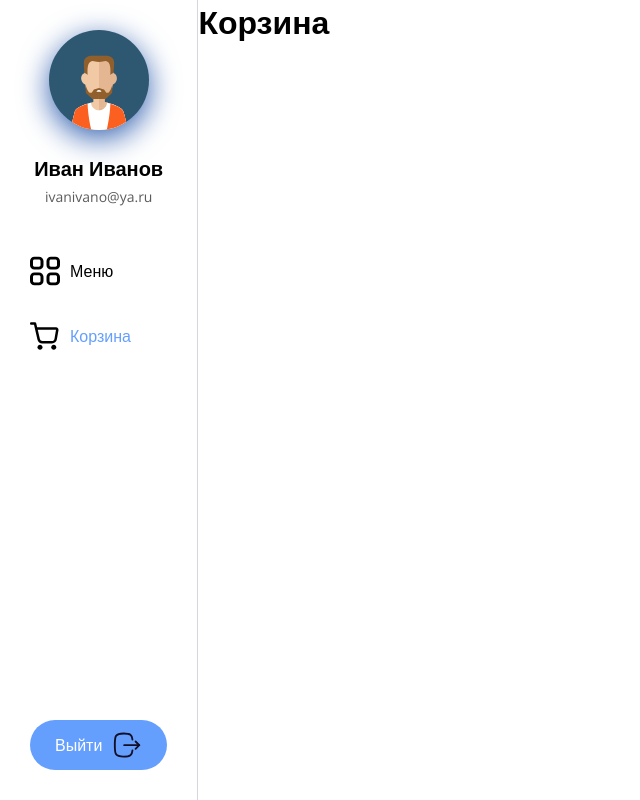
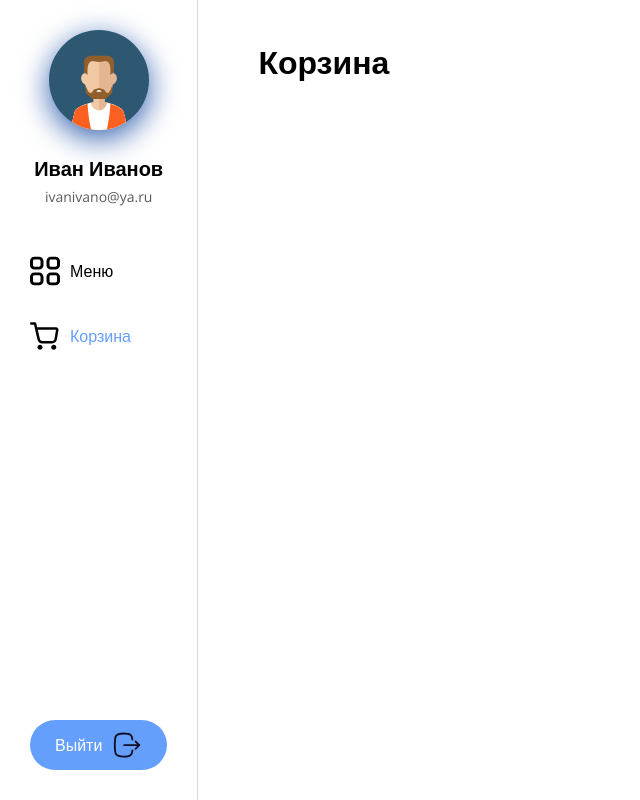
Before and after one commit to levenders/cafe-shop-app, a Next.js app: page /cart in a window 1280 px wide. Shown: the whole page, without its empty margins (0-640 px from the left). Built offline with nearby package versions, Linux system fonts and the light colour scheme.

Commit message:
feat: add new components to pages

```diff
--- /dev/null
+++ b/src/app/Menu.module.css
@@ -0,0 +1,4 @@
+.head {
+  display: flex;
+  justify-content: space-between;
+}
--- a/src/app/cart/page.tsx
+++ b/src/app/cart/page.tsx
@@ -1,3 +1,9 @@
+import { Headling } from '@/components/Headling'
+
 export default function Cart() {
-  return <h1>Корзина</h1>
+  return (
+    <>
+      <Headling>Корзина</Headling>
+    </>
+  )
 }
--- a/src/app/layout.module.css
+++ b/src/app/layout.module.css
@@ -64,3 +64,8 @@
   gap: 10px;
   margin-top: auto;
 }
+
+.content {
+  padding: 40px 60px;
+  width: 100%;
+}
--- a/src/app/layout.tsx
+++ b/src/app/layout.tsx
@@ -1,6 +1,6 @@
 'use client'
 
-import type { Metadata } from 'next'
+// import type { Metadata } from 'next'
 import Image from 'next/image'
 import { Open_Sans } from 'next/font/google'
 import './globals.css'
@@ -71,7 +71,7 @@ export default function RootLayout({
               />
             </Button>
           </div>
-          <div>{children}</div>
+          <div className={styles.content}>{children}</div>
         </div>
       </body>
     </html>
```
Also changed, not shown: src/app/page.tsx (+9 -9 lines).
